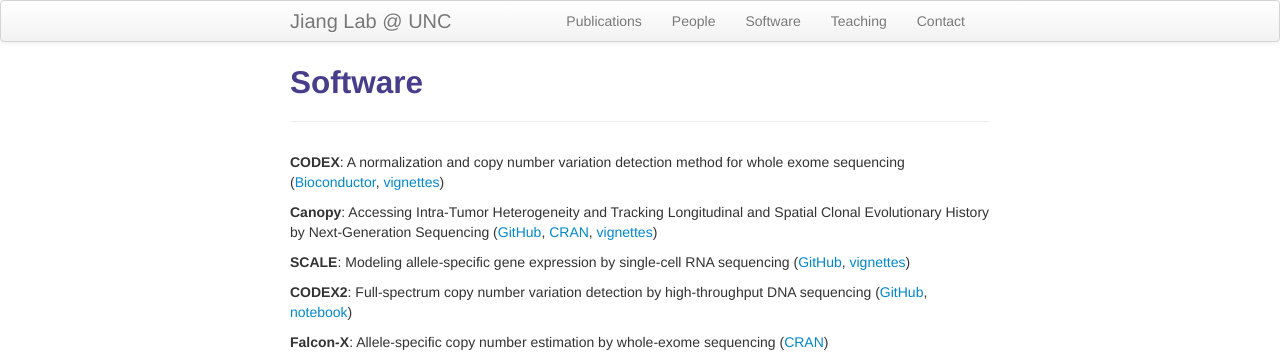
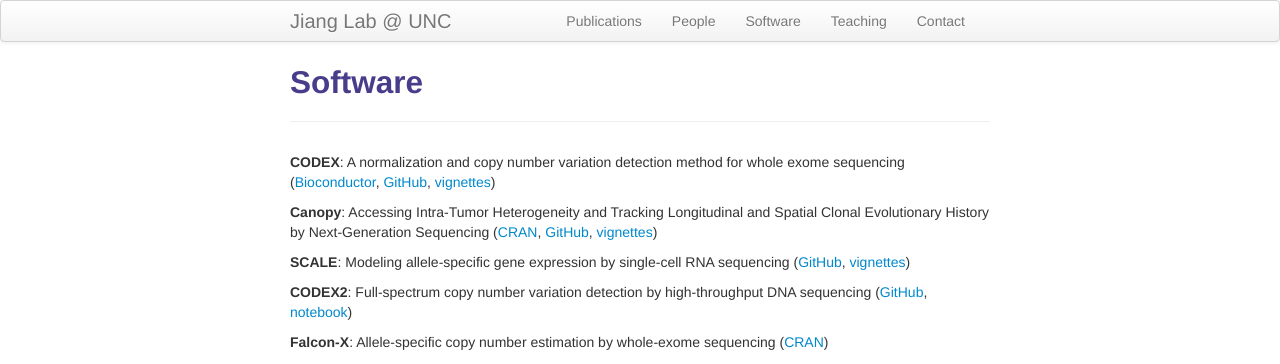
Before and after one commit to yuchaojiang/yuchaojiang.github.io, a Jekyll site: the page built from pages/software.md, in a window 1280 px wide. Shown: the top 364 px of the page. Built offline with Jekyll 4.4.1, drawn with Linux system fonts in a browser that asks for light colours.

Commit message:
Update software.md

```diff
--- a/pages/software.md
+++ b/pages/software.md
@@ -6,9 +6,9 @@ description: Yuchao Jiang's software
 
 
 
-**CODEX**: A normalization and copy number variation detection method for whole exome sequencing ([Bioconductor](http://www.bioconductor.org/packages/release/bioc/html/CODEX.html), [vignettes](http://www.bioconductor.org/packages/release/bioc/vignettes/CODEX/inst/doc/CODEX_vignettes.pdf))
+**CODEX**: A normalization and copy number variation detection method for whole exome sequencing ([Bioconductor](http://www.bioconductor.org/packages/release/bioc/html/CODEX.html), [GitHub](https://github.com/yuchaojiang/CODEX), [vignettes](http://www.bioconductor.org/packages/release/bioc/vignettes/CODEX/inst/doc/CODEX_vignettes.pdf))
 
-**Canopy**: Accessing Intra-Tumor Heterogeneity and Tracking Longitudinal and Spatial Clonal Evolutionary History by Next-Generation Sequencing ([GitHub](https://github.com/yuchaojiang/Canopy), [CRAN](https://cran.r-project.org/web/packages/Canopy/index.html), [vignettes](https://cran.rstudio.com/web/packages/Canopy/vignettes/Canopy_vignettes.pdf))
+**Canopy**: Accessing Intra-Tumor Heterogeneity and Tracking Longitudinal and Spatial Clonal Evolutionary History by Next-Generation Sequencing ([CRAN](https://cran.r-project.org/web/packages/Canopy/index.html), [GitHub](https://github.com/yuchaojiang/Canopy), [vignettes](https://cran.rstudio.com/web/packages/Canopy/vignettes/Canopy_vignettes.pdf))
 
 **SCALE**: Modeling allele-specific gene expression by single-cell RNA sequencing ([GitHub](https://github.com/yuchaojiang/SCALE), [vignettes](https://github.com/yuchaojiang/SCALE/blob/master/demo/SCALE_vignettes.pdf))
 
```
